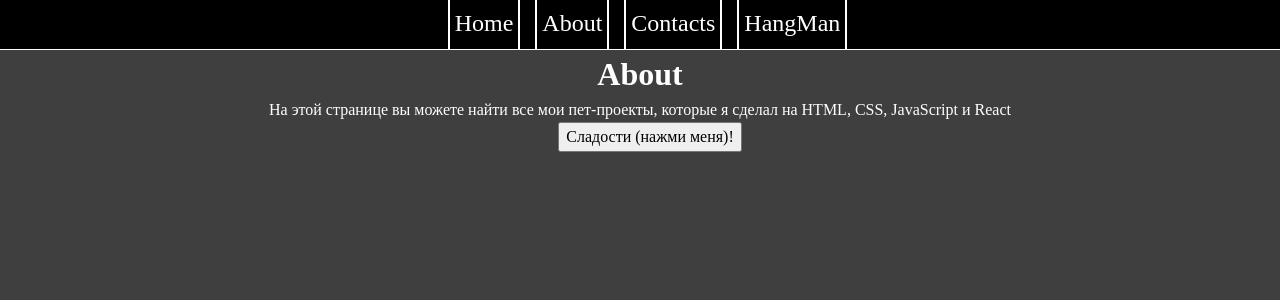
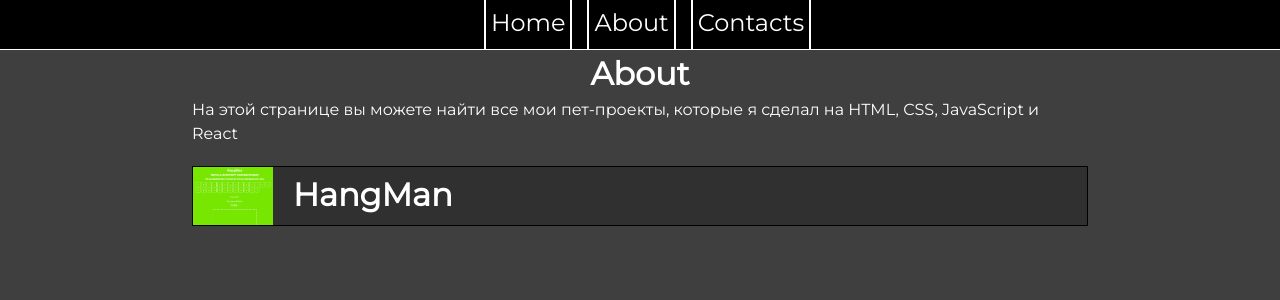
Before and after one commit to vzaporozky/Portfolio, a React (Create React App) app: page /about in a window 1280 px wide. Shown: the top 300 px of the page. Built offline with nearby package versions, Linux system fonts and the light colour scheme.

Commit message:
about page. need change

```diff
--- a/src/components/UI/DropDownList/DropDownList.jsx
+++ b/src/components/UI/DropDownList/DropDownList.jsx
@@ -3,20 +3,67 @@ import classes from './DropDownList.module.css'
 
 const DropDownList = () => {
     const [state, setState] = useState(false)
+    const [howToDo, setHowToDo] = useState(false)
 
     const changeState = () => {
         setState(!state)
+        setHowToDo(false)
+    }
+
+    const changeHowToDo = (event) => {
+        event.stopPropagation()
+        setHowToDo(!howToDo)
     }
 
 
     return (
-        <div className={classes.container}>
-            <button id="spa" onClick={changeState}>Сладости (нажми меня)!</button>
-            <ul className={state ? classes.selected : classes.list}>
-                <li>Пирог</li>
-                <li>Пончик</li>
-                <li>Мед</li>
-            </ul>
+        <div className={classes.container} onClick={changeState}>
+            <div className={classes.block}>
+                <img src="./images/Hangman_main.png" alt="" />
+                <h1>HangMan</h1>
+            </div>
+            <div className={state ? classes.description_disp : classes.none}>
+                <ul className={classes.list}>
+                    <li>JavaScript</li>
+                    <li>CSS</li>
+                    <li style={{marginRight:'30px'}}>HTML</li>
+                    <li>REACT</li>
+                    <li>SASS</li>
+                </ul>
+                <p style={{marginTop:'20px'}} onClick={event => event.stopPropagation()}>The HangMan app is a game built using React that allows the user to play the popular word-guessing game, HangMan.
+                    The game has three categories: Premier League Football Teams, Films, and Cities.
+                    When the user starts the game, a random word is generated from the selected category and is displayed on the screen as underscores.
+                    The user can guess a letter from the English alphabet by clicking on the corresponding button, and the game will indicate whether the letter is in the word or not.
+                    If the user guesses a letter correctly, it will replace one or more of the underscores with that letter.
+                    If the user guesses incorrectly, a part of the hangman will be drawn, with each incorrect guess drawing another part of the hangman.
+                    The game continues until either the user correctly guesses the word or the hangman is fully drawn.
+                    The user can choose to play again after they win or lose the game.
+                    The app uses the HTML5 canvas to draw the hangman and has a limit of 10 incorrect guesses before the user loses.
+                    The app also provides a clue for the selected word and the category from which the word is chosen.
+                </p>
+
+                <p  onClick={event => event.stopPropagation()} style={{marginTop:'20px'}}>First version of the application:
+                    <a href="https://github.com/vzaporozky/Hang_man" style={{color: "white"}}>https://github.com/vzaporozky/Hang_man</a>
+                </p>
+
+                <button className={classes.button} onClick={changeHowToDo}>How To Do It</button>
+                <ul className={howToDo ? classes.howToDoIt_list : classes.none} onClick={event => event.stopPropagation()}>
+                    <li>The app is written in React and uses hooks to manage state.</li>
+                    <li>The app includes an array of categories, hints, and words. These arrays are used to randomly select a word to play with.</li>
+                    <li>The app includes an alphabet array that is used to display buttons for each letter of the alphabet. Clicking a button marks that letter as either correct or incorrect.</li>
+                    <li>The app includes a canvas element that is used to draw the hangman as the player guesses incorrectly.</li>
+                    <li>The app has functions to randomly select a word and to display the hidden word with blanks for unguessed letters.</li>
+                    <li>The app includes functions to draw the various parts of the hangman on the canvas as the player guesses incorrectly.</li>
+                    <li>The app includes a function to clear the canvas after each round.</li>
+                    <li>The app has a function to create the HTML for the game, which is called when the user clicks the "Play" button.</li>
+                    <li>The app uses various state variables to manage the game, including the selected class for each letter button, the number of lives remaining,
+                        whether the player has won or lost, the count of incorrect guesses, the clue for the selected word, the category of the selected word, the selected word itself,
+                        the hidden word with blanks, the incorrectly guessed letters, the current status of the game ("Play" or "Try Again"), the copy of the selected word,
+                        and the count of incorrect guesses for drawing the hangman.</li>
+                    <li>The app uses useEffect hook to keep track of the state changes of certain variables and call a function when these changes occur.</li>
+                    <li>The app has a nice user interface with clear instructions, and it is easy to play.</li>
+                </ul>
+            </div>
         </div>
     )
 }
--- a/src/components/UI/DropDownList/DropDownList.module.css
+++ b/src/components/UI/DropDownList/DropDownList.module.css
@@ -1,17 +1,52 @@
 .container {
     cursor:pointer;
-    padding-left:20px;
-  }
+    display: flex;
+    flex-direction: column;
+    margin-top: 20px;
+    background-color: rgb(48, 48, 48);
+    border: 1px solid #000000;
+    width: 100%;
+}
+.block{
+    display: flex;
+}
 
-  .list{
+.container img {
+    margin-right: 20px;
+    width: 80px;
+}
+.container h1 {
+    margin-right: 20px;
+    margin-top: 4px;
+}
+
+.none{
     display: none;
+}
+
+.description_disp{
+    display: block;
+    padding:20px;
+}
+
+
+
+.list{
     list-style:none;
-    margin:0;
-    padding-left:30px;
-    background:#ccc;
-    display:none;
-    }
+    display: flex;
+}
+.list li{
+    margin-right: 10px;
+    padding: 3px;
+    color: #000000;
+    border-radius: 7px;
+    background-color:rgb(185, 185, 185);
+}
 
-  .selected{
-    display: block;
-  }
+.button{
+    margin-top: 20px;
+    background-color: #c7c7c7;
+    border-radius: 10px;
+    border: 1px solid black;
+    cursor: pointer;
+}
--- a/src/components/UI/Navbar/Navbar.jsx
+++ b/src/components/UI/Navbar/Navbar.jsx
@@ -9,7 +9,6 @@ const Navbar = () => {
             <Linkto to="/">Home</Linkto>
             <Linkto to="/about">About</Linkto>
             <Linkto to="/contacts">Contacts</Linkto>
-            <Linkto to="/HangMan">HangMan</Linkto>
         </div>
     )
 }
--- a/src/pages/About.jsx
+++ b/src/pages/About.jsx
@@ -7,7 +7,9 @@ const About = () => {
         <div className={classes.about}>
             <h1>About</h1>
             <p>На этой странице вы можете найти все мои пет-проекты, которые я сделал на HTML, CSS, JavaScript и React</p>
-            <DropDownList />
+            <DropDownList
+
+            />
         </div>
     )
 }
--- a/src/pages/About.module.css
+++ b/src/pages/About.module.css
@@ -3,4 +3,6 @@
   justify-content: center;
   flex-direction: column;
   align-items: center;
+  margin: 0 auto;
+  width: 70%;
 }
--- a/src/styles/App.css
+++ b/src/styles/App.css
@@ -1,3 +1,4 @@
+@import url('https://fonts.googleapis.com/css2?family=Montserrat&display=swap');
 @import "./null.css";
 @import "./stylesPages/Main.css";
 @import "./stylesPages/Contacts.css";
@@ -7,8 +8,7 @@
 body{
     background-color: rgb(63, 63, 63);
     color: rgb(255, 255, 255);
-    /* display: flex;
-    justify-content: center; */
+    font-family: 'Montserrat', sans-serif;
 }
 .root{
     display: flex;
```
